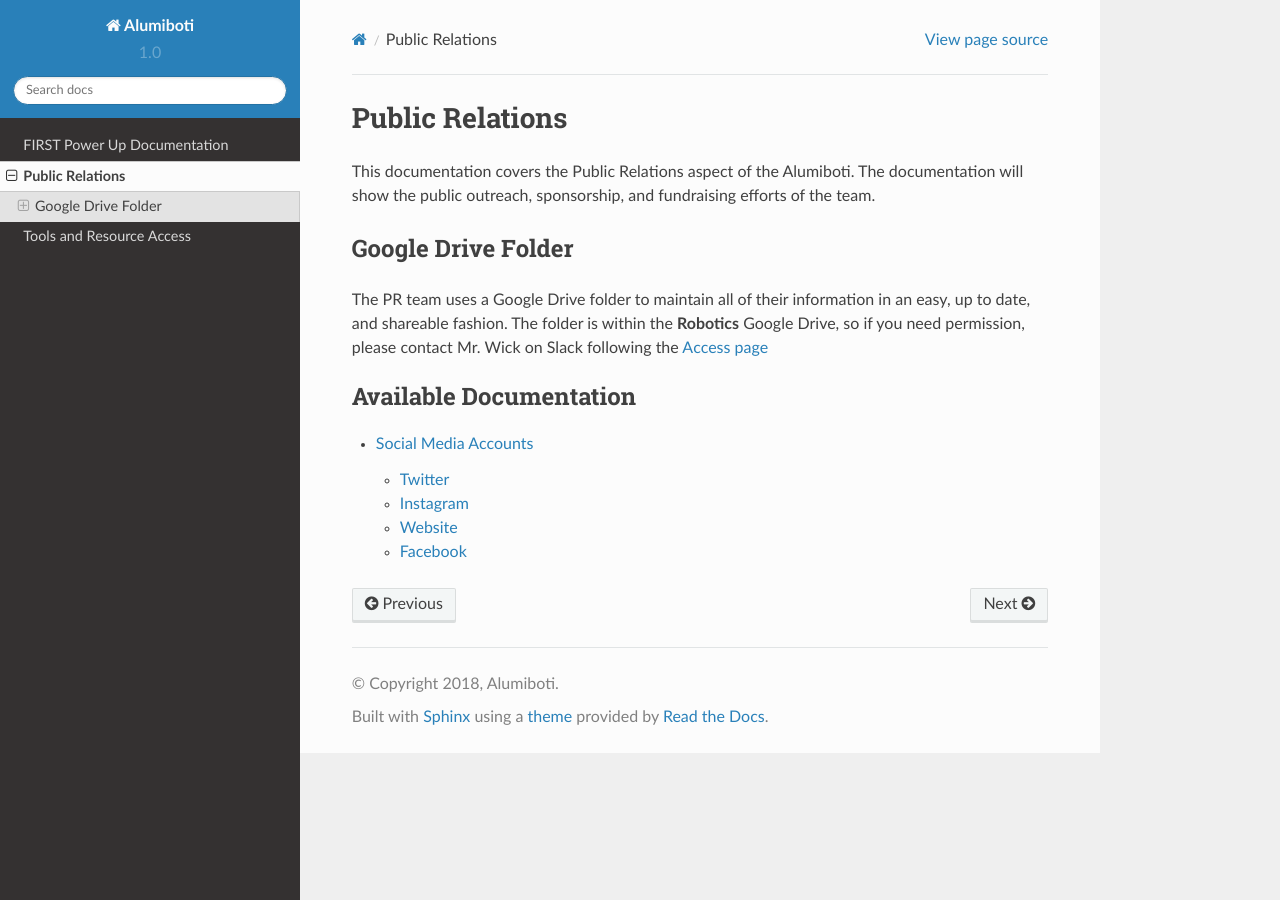
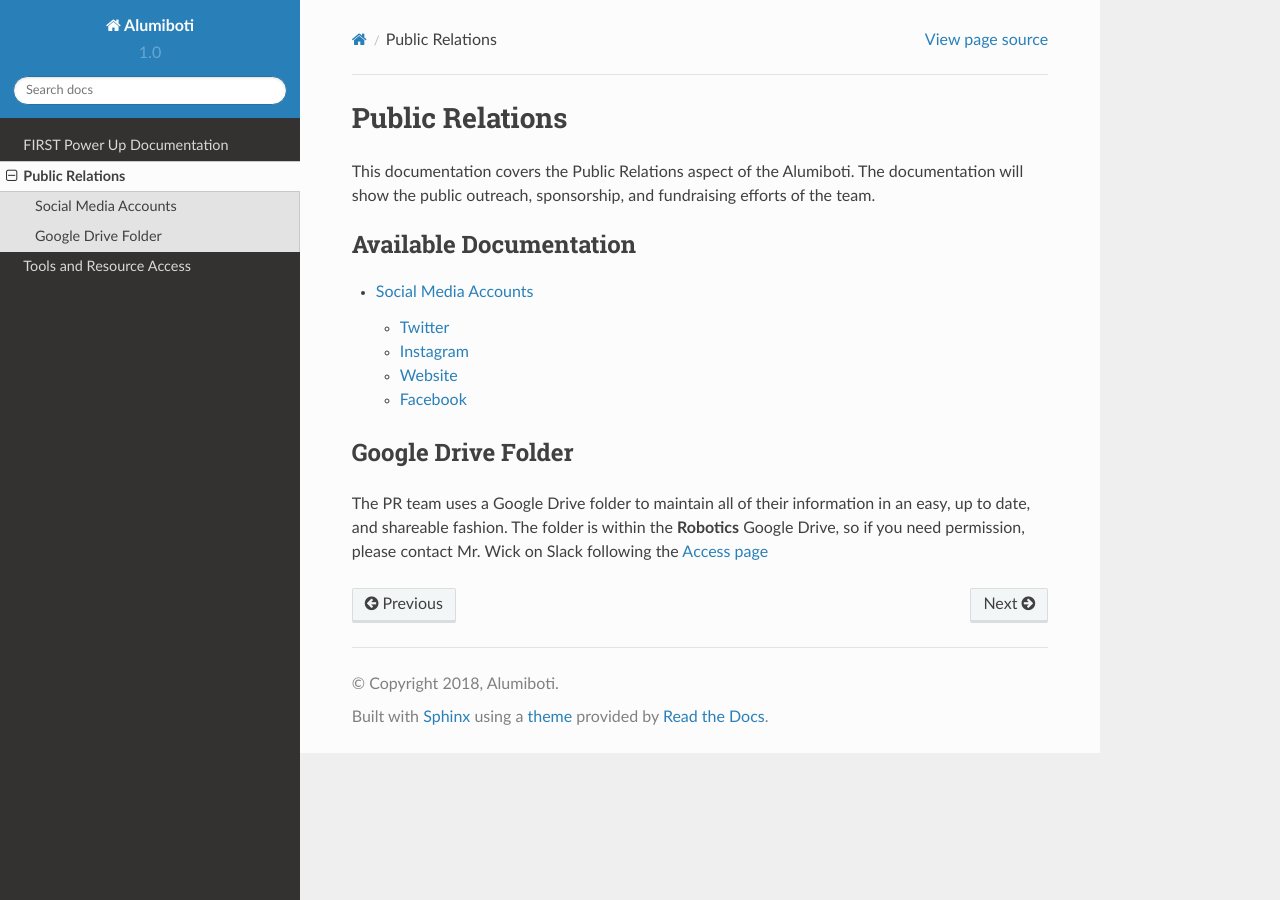
Before and after one commit to sjcirobotics/readthedocs, a Sphinx documentation site: the page built from docs/public-relations/index.rst, in a window 1280 px wide. Built offline with Sphinx 7.4.7 and the Read the Docs theme 2.0.0, drawn with Linux system fonts in a browser that asks for light colours.

Commit message:
Social media added

```diff
--- a/docs/public-relations/index.rst
+++ b/docs/public-relations/index.rst
@@ -5,15 +5,17 @@ This documentation covers the Public Relations aspect of the Alumiboti.
 The documentation will show the public outreach, sponsorship, and fundraising efforts
 of the team.
 
+
+.. toctree::
+    :maxdepth: 3
+    :caption: Available Documentation
+
+    social-media
+
+
 Google Drive Folder
 -------------------
 
 The PR team uses a Google Drive folder to maintain all of their information in an easy,
 up to date, and shareable fashion. The folder is within the **Robotics** Google Drive,
 so if you need permission, please contact Mr. Wick on Slack following the :doc:`Access page </access-page>`
-
-.. toctree::
-    :maxdepth: 3
-    :caption: Available Documentation
-
-    social-media
```
